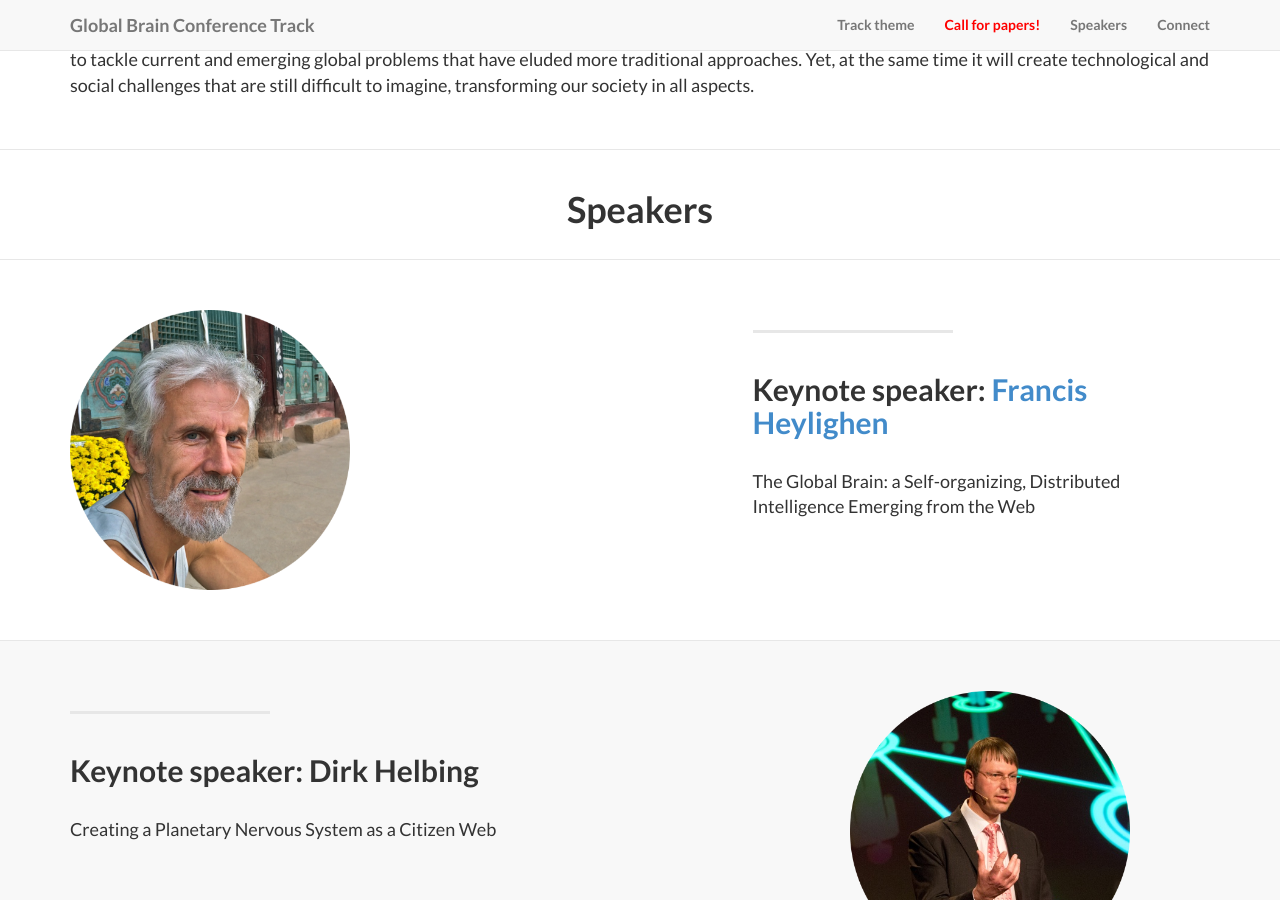
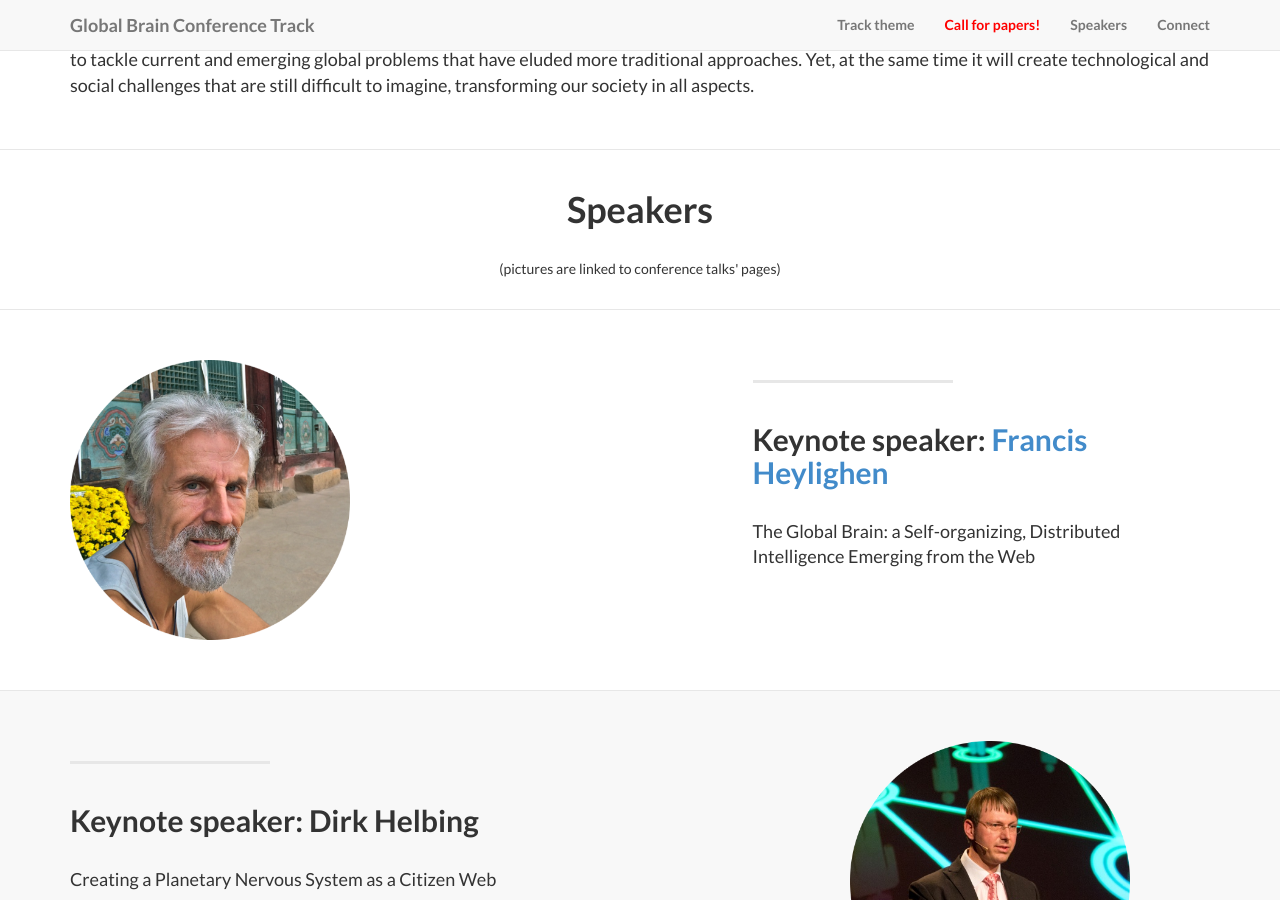
Before and after one commit to globalbraininstitute/vienna2015, a Jekyll site: the page built from index.html, in a window 1280 px wide and 900 px high, scrolled down 1165 px. Built offline with Jekyll 4.4.1, drawn with Linux system fonts in a browser that asks for light colours.

Commit message:
explanation for links to speakers pages

```diff
--- a/_includes/page_content.html
+++ b/_includes/page_content.html
@@ -1,6 +1,7 @@
 <!-- Page Content -->
 <div class="main-heading" id="speakers">
-            <h1 class="main-section-heading">Speakers</h>
+            <h1 class="main-section-heading">Speakers</h1>
+            <p class ="main-section-heading">(pictures are linked to conference talks' pages)</p>
 </div>
 
 {% for post in site.posts reversed %}
```
